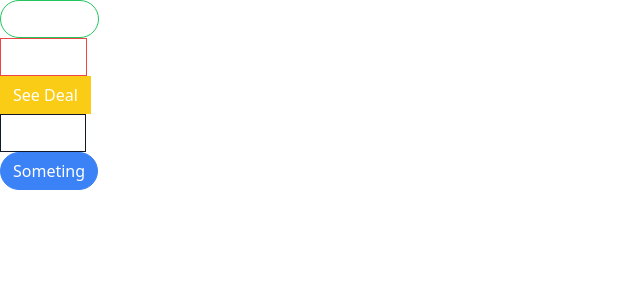
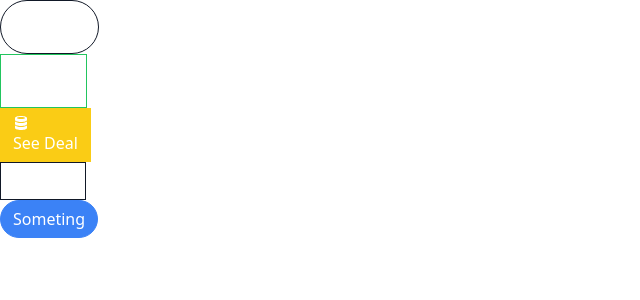
Before and after one commit to CamiloCardenasMesa/components, a React (Create React App) app: page / in a window 1280 px wide. Shown: the top 300 px of the page, without its empty margins (0-640 px from the left). Built offline with nearby package versions, Linux system fonts and the light colour scheme.

Commit message:
style: colors changed

```diff
--- a/package.json
+++ b/package.json
@@ -10,6 +10,7 @@
     "prop-types": "^15.8.1",
     "react": "^18.2.0",
     "react-dom": "^18.2.0",
+    "react-icons": "^4.10.1",
     "react-scripts": "5.0.1",
     "web-vitals": "^2.1.4"
   },
--- a/src/App.js
+++ b/src/App.js
@@ -1,20 +1,24 @@
+import { GoBell, GoCloud, GoDatabase } from 'react-icons/go';
 import Button from "./Button";
 
 function App() {
     return (
         <div>
             <div>
-                <Button success rounded outline>
+                <Button secondary rounded outline>
+                    <GoBell />
                     Click here
                 </Button>
             </div>
             <div>
-                <Button danger outline>
+                <Button outline success>
+                    <GoCloud />
                     By Now!
                 </Button>
             </div>
             <div>
                 <Button warning>
+                    <GoDatabase />
                     See Deal
                 </Button>
             </div>
```
Also changed, not shown: 1 other file (tests, documents, lock files or other folders).
